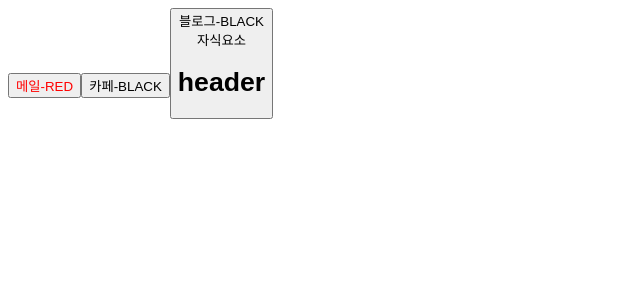
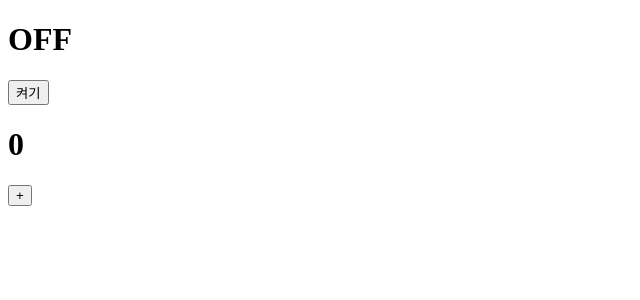
Before and after one commit to jiwonly/Study_REACT, a React (Vite) app in the folder section05/: page / in a window 1280 px wide. Shown: the top 300 px of the page, without its empty margins (0-640 px from the left). Built offline with nearby package versions, Linux system fonts and the light colour scheme.

Commit message:
ADD rendering&state

```diff
--- a/section05/src/App.jsx
+++ b/section05/src/App.jsx
@@ -1,25 +1,33 @@
 import "./App.css";
-import Header from "./components/Header.jsx";
-import Main from "./components/Main.jsx";
-import Footer from "./components/Footer.jsx";
-import Button from "./components/Button.jsx";
+import { useState } from "react";
 
 function App() {
-  const buttonProps = {
-    text: "메일",
-    color: "red",
-    a: 1,
-    b: 2,
-    c: 3,
-  };
+  // state
+  const [count, setCount] = useState(0);
+  const [light, setLight] = useState("OFF");
+
   return (
     <>
-      <Button {...buttonProps} />
-      <Button text={"카페"} />
-      <Button text={"블로그"}>
-        <div>자식요소</div>
-        <Header />
-      </Button>
+      <div>
+        <h1>{light}</h1>
+        <button
+          onClick={() => {
+            setLight(light === "ON" ? "OFF" : "ON");
+          }}
+        >
+          {light === "ON" ? "끄기" : "켜기"}
+        </button>
+      </div>
+      <div>
+        <h1>{count}</h1>
+        <button
+          onClick={() => {
+            setCount(count + 1);
+          }}
+        >
+          +
+        </button>
+      </div>
     </>
   );
 }
--- a/section05/src/components/Button.jsx
+++ b/section05/src/components/Button.jsx
@@ -1,6 +1,16 @@
 const Button = ({ text, color, children }) => {
+  // 이벤트 객체
+  const onClickButton = (e) => {
+    console.log(e);
+    console.log(text);
+  };
+
   return (
-    <button style={{ color: color }}>
+    <button
+      onClick={onClickButton}
+      // onMouseEnter={onClickButton}
+      style={{ color: color }}
+    >
       {text}-{color.toUpperCase()}
       {children}
     </button>
```
